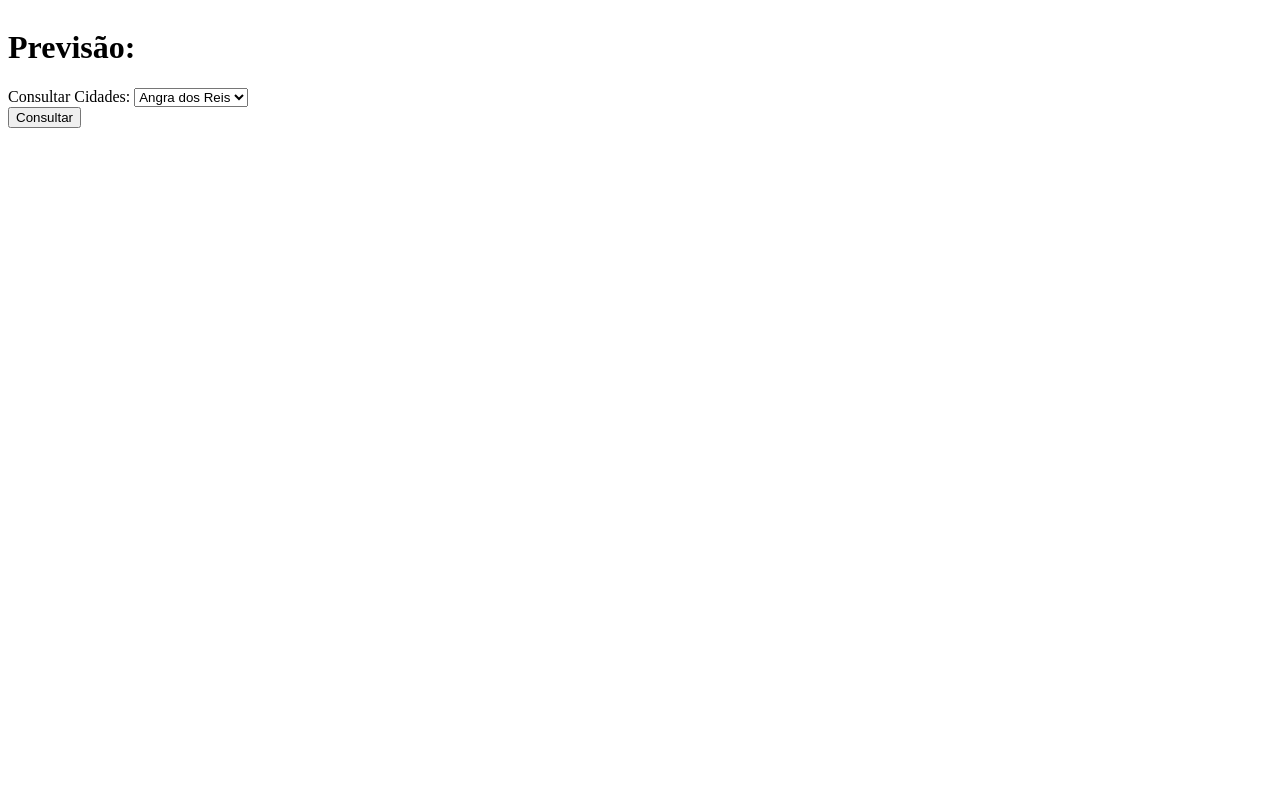
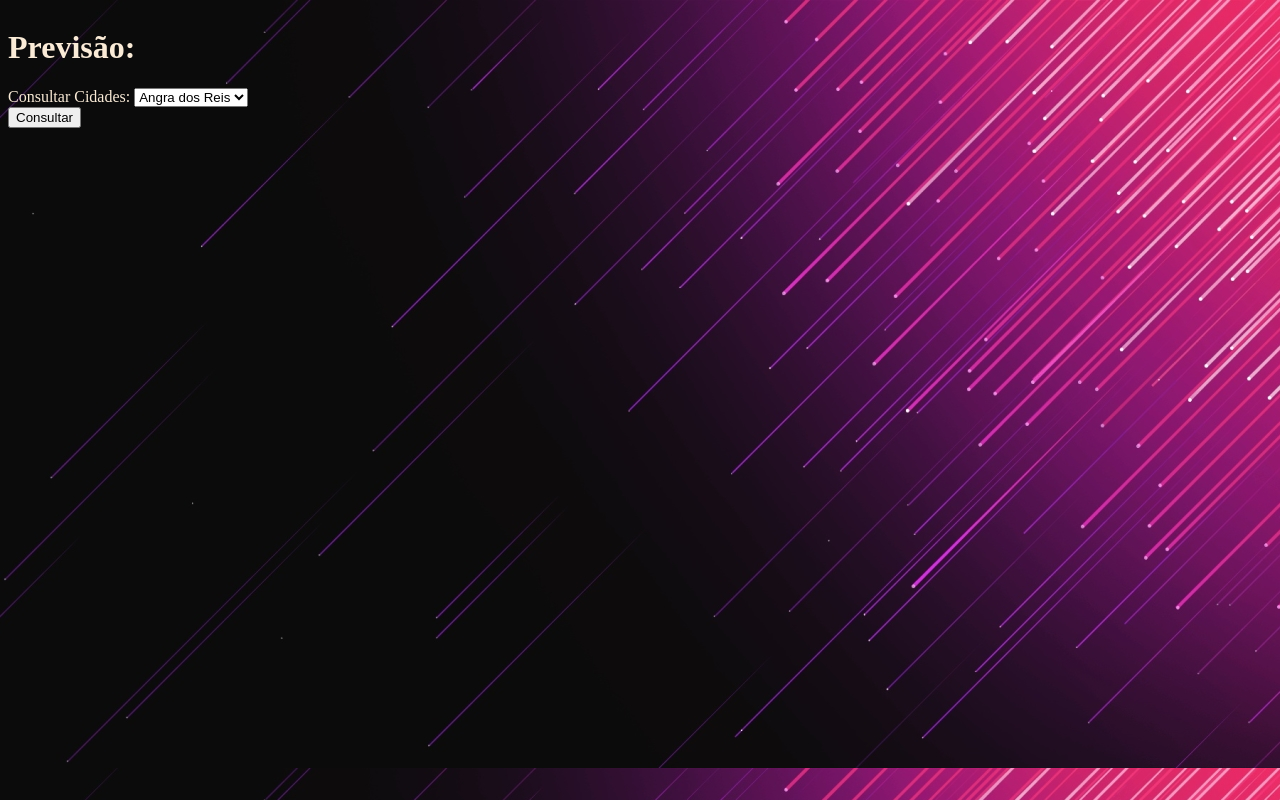
Before and after one commit to PauloVitorBM/API-Previsao, a plain HTML site: page index.html in a window 1280 px wide. Drawn offline with nearby package versions, Linux system fonts and the light colour scheme.

Commit message:
atualizacao

```diff
--- a/css/style.css
+++ b/css/style.css
@@ -1,24 +1,30 @@
 body{
     display: grid;
     grid-template-rows: 1fr 1fr;
-        grid-template-columns:1fr 1fr;
-        grid-template-areas:"c c"
-                            "b a";
+        grid-template-columns:1fr 1fr 1fr;
+        grid-template-areas:"c c a"
+                            "b b a";
 }
 
+body{background-image: url(../img/imgfundo.jpg);}
 
 #imgTempo {
-    height: 100px;
-    width: 100px;
+    height: 400px;
+    width: 400px;
     display: none;
     grid-area: a;
     top: 20px;
+    margin-top: auto;
 }
 
 #pTemp{
     grid-area: b;
+    color: antiquewhite;
 }
 
+#pesquisar{
+    color: antiquewhite;
+}
 
 #pesquisar{
     grid-area: c;
```
Also changed, not shown: img/imgfundo.jpg (added).
